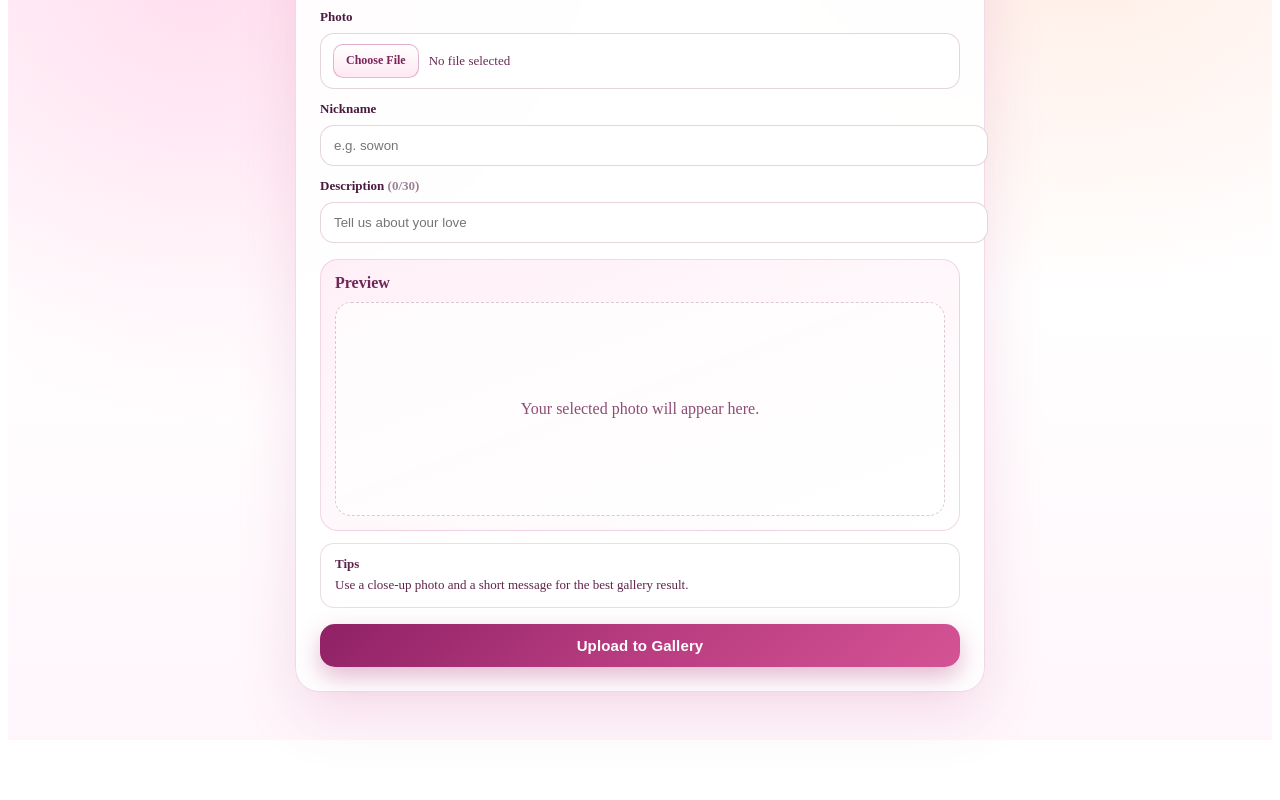
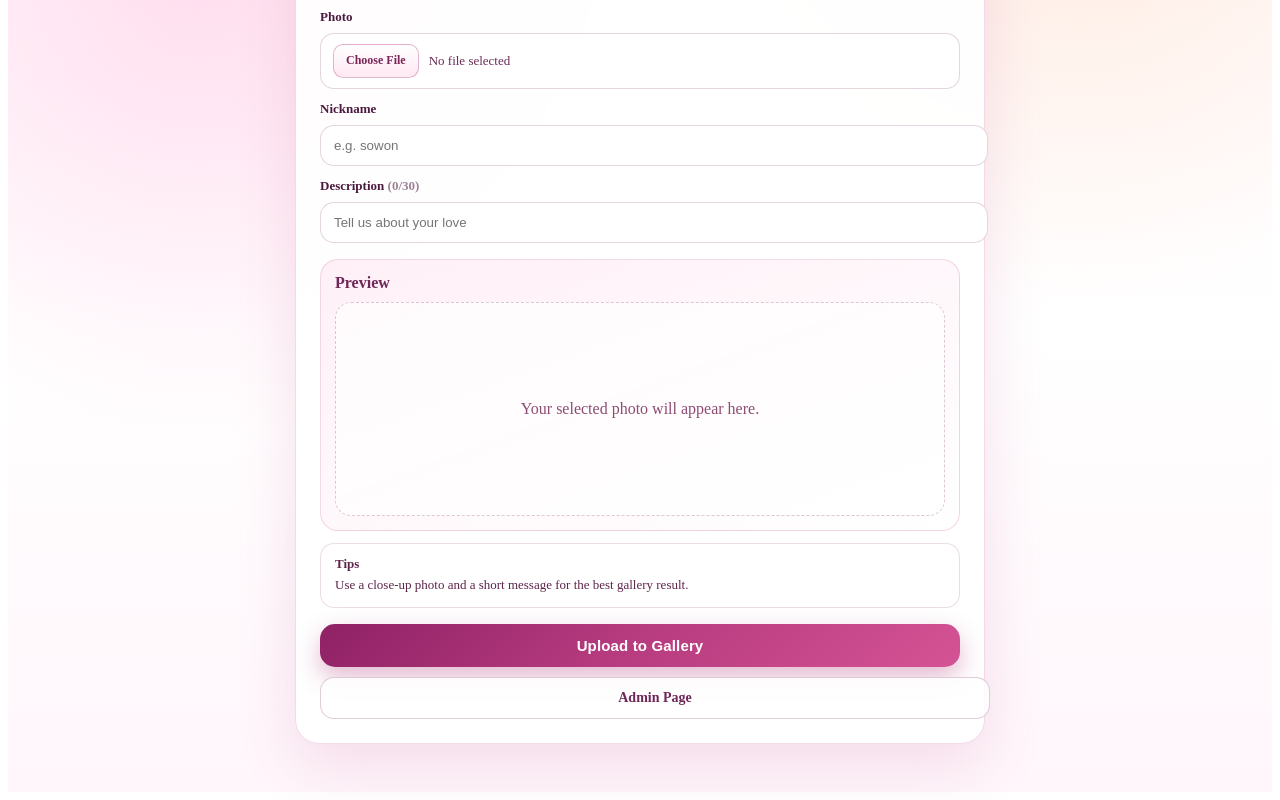
Before and after one commit to sowon23sowon23-coder/heart, a Next.js app: page / in a window 1280 px wide. Shown: the part 240-1040 px from the top of the page. Before the commit the page ends 988 px from the top, so only its background shows below. Built offline with nearby package versions, Linux system fonts and the light colour scheme; no server answers.

Commit message:
Add admin entry button on home screen

```diff
--- a/app/page.js
+++ b/app/page.js
@@ -2,6 +2,7 @@
 
 import { useMemo, useState } from "react";
 import { useRouter } from "next/navigation";
+import Link from "next/link";
 import Navigation from "../components/Navigation";
 import styles from "./page.module.css";
 import { supabase, BUCKET_NAME } from "../lib/supabaseClient";
@@ -142,9 +143,14 @@ export default function UploadPage() {
 
           {error ? <div className={styles.error}>{error}</div> : null}
 
-          <button className={styles.btn} onClick={handleUpload} disabled={loading}>
-            {loading ? "Uploading..." : "Upload to Gallery"}
-          </button>
+          <div className={styles.actionRow}>
+            <button className={styles.btn} onClick={handleUpload} disabled={loading}>
+              {loading ? "Uploading..." : "Upload to Gallery"}
+            </button>
+            <Link className={styles.adminBtn} href="/admin">
+              Admin Page
+            </Link>
+          </div>
         </section>
       </main>
     </>
--- a/app/page.module.css
+++ b/app/page.module.css
@@ -221,6 +221,38 @@
   cursor: not-allowed;
 }
 
+.actionRow{
+  display: grid;
+  gap: 10px;
+  margin-top: 16px;
+}
+
+.actionRow .btn{
+  margin-top: 0;
+}
+
+.adminBtn{
+  width: 100%;
+  display: inline-flex;
+  align-items: center;
+  justify-content: center;
+  padding: 12px 14px;
+  border-radius: 14px;
+  border: 1px solid rgba(123, 49, 95, .24);
+  background: rgba(255,255,255,.86);
+  color: #6f2658;
+  font-weight: 800;
+  font-size: 14px;
+  text-decoration: none;
+  transition: transform .18s ease, box-shadow .18s ease, background .18s ease;
+}
+
+.adminBtn:hover{
+  transform: translateY(-1px);
+  box-shadow: 0 8px 18px rgba(165, 66, 121, .18);
+  background: #fff;
+}
+
 @media (max-width: 600px){
   .page{
     padding-top: 14px;
```
